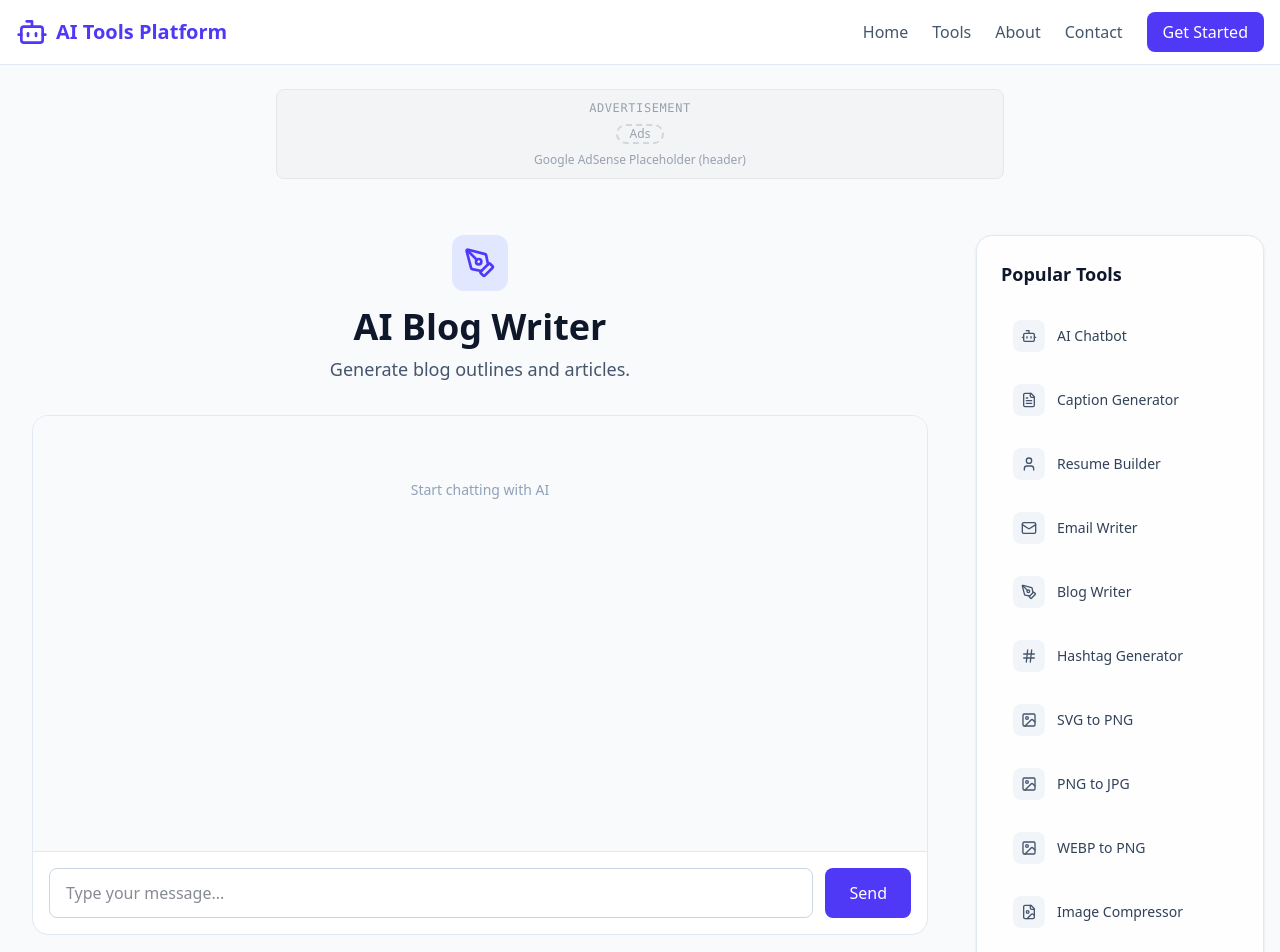
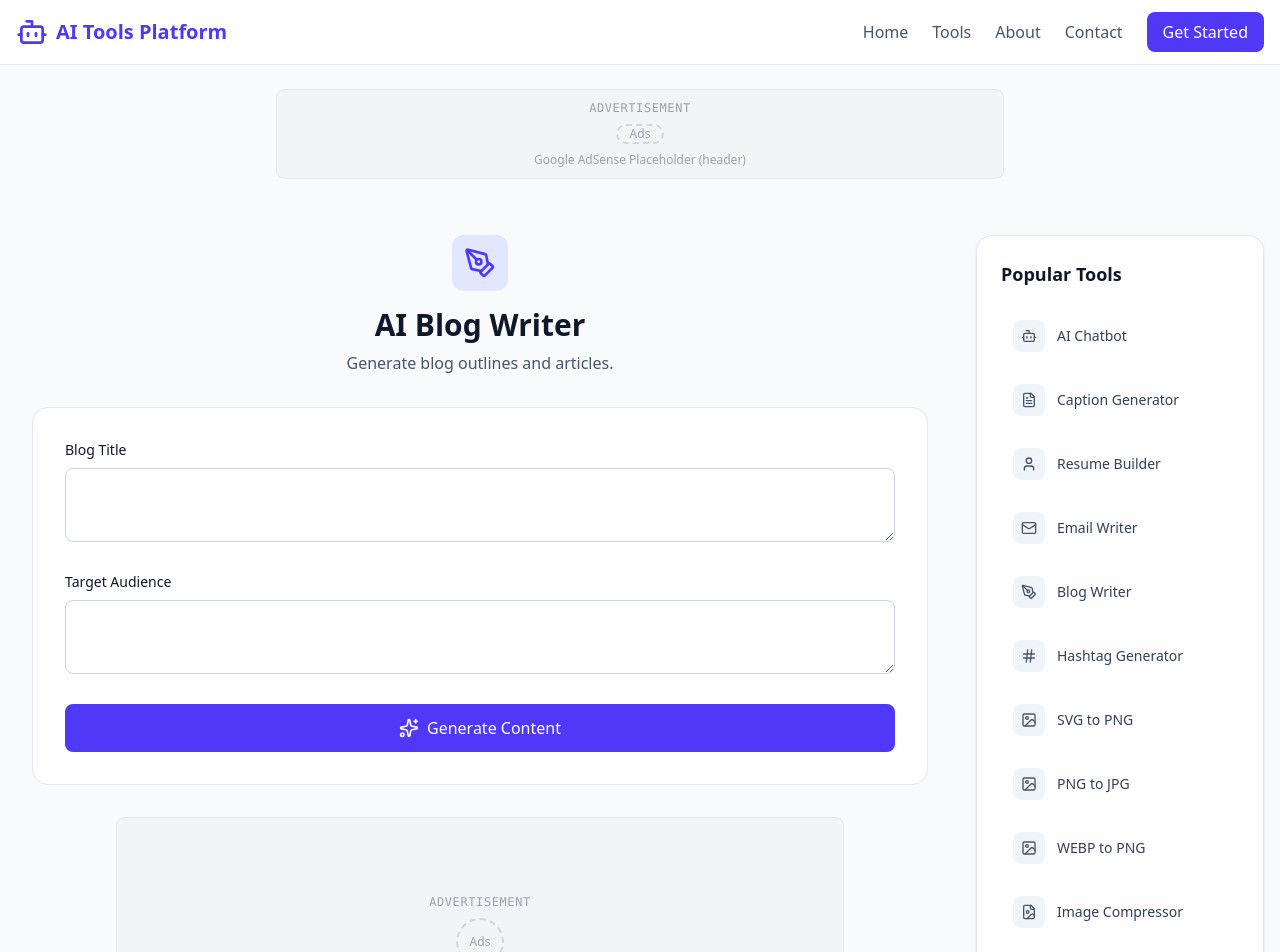
Before and after one commit to Prem87696/free-ai-tools, a React (Vite) app: page /tools/ai-blog-writer in a window 1280 px wide. Shown: the top 952 px of the page. Built offline with nearby package versions, Linux system fonts and the light colour scheme.

Commit message:
Update ToolPage.tsx

```diff
--- a/src/pages/ToolPage.tsx
+++ b/src/pages/ToolPage.tsx
@@ -17,7 +17,7 @@ import MergePdf from "../components/tools/MergePdf";
 import SplitPdf from "../components/tools/SplitPdf";
 import PdfToImage from "../components/tools/PdfToImage";
 
-import { Loader2, Copy, Check, AlertCircle } from "lucide-react";
+import { Loader2, Copy, Check, AlertCircle, Sparkles } from "lucide-react";
 
 export function ToolPage() {
 
@@ -29,6 +29,7 @@ const [messages, setMessages] = useState<
 { role:"user"|"ai", text:string }[]
 >([]);
 
+const [result,setResult] = useState("");
 const [isLoading,setIsLoading] = useState(false);
 const [error,setError] = useState("");
 const [copied,setCopied] = useState(false);
@@ -38,6 +39,7 @@ const chatRef = useRef<HTMLDivElement>(null);
 useEffect(()=>{
 setFormData({});
 setMessages([]);
+setResult("");
 setError("");
 },[toolId]);
 
@@ -90,14 +92,43 @@ setFormData(prev=>({
 }))
 }
 
-/* SUBMIT */
+/* GENERATOR SUBMIT */
 
-const handleSubmit = async(e:React.FormEvent)=>{
+const handleGeneratorSubmit = async(e:React.FormEvent)=>{
+
+e.preventDefault();
+
+setIsLoading(true);
+setError("");
+setResult("");
+
+try{
+
+let prompt = tool.promptTemplate;
+
+tool.inputs?.forEach((input)=>{
+prompt = prompt.replace(`{{${input.name}}}`,formData[input.name]||"")
+})
+
+const generatedText = await generateContent(prompt);
+
+setResult(generatedText);
+
+}catch(err:any){
+setError(err.message || "Something went wrong");
+}
+
+setIsLoading(false);
+
+}
+
+/* CHATBOT SUBMIT */
+
+const handleChatSubmit = async(e:React.FormEvent)=>{
 
 e.preventDefault()
 
-const userInput = formData[tool.inputs?.[0].name] || ""
-
+const userInput = formData["message"] || ""
 if(!userInput.trim()) return
 
 setMessages(prev=>[
@@ -106,34 +137,26 @@ setMessages(prev=>[
 ])
 
 setIsLoading(true)
-setError("")
 
 try{
 
-let prompt = tool.promptTemplate.replace(
-`{{${tool.inputs?.[0].name}}}`,
-userInput
-)
-
-const response = await generateContent(prompt)
+const response = await generateContent(userInput)
 
 setMessages(prev=>[
 ...prev,
 {role:"ai",text:response}
 ])
 
-}catch(err:any){
+}catch{
 
 setMessages(prev=>[
 ...prev,
 {role:"ai",text:"Error generating response"}
 ])
 
-setError(err.message || "Something went wrong")
-
 }
 
-setFormData({[tool.inputs?.[0].name]:""})
+setFormData({message:""})
 setIsLoading(false)
 
 }
@@ -146,20 +169,21 @@ setCopied(true)
 setTimeout(()=>setCopied(false),2000)
 }
 
-/* UI */
+/* ========================= */
+/* CHATBOT UI */
+/* ========================= */
+
+if(tool.id==="ai-chatbot"){
 
 return(
 
 <>
-
 <SEOHead
-title={`${tool.name} - Free AI Tool`}
+title={`${tool.name} - Free AI Chatbot`}
 description={tool.description}
 />
 
 <div className="max-w-4xl mx-auto">
-
-{/* HEADER */}
 
 <div className="text-center mb-8">
 
@@ -167,37 +191,25 @@ description={tool.description}
 <tool.icon className="w-8 h-8"/>
 </div>
 
-<h1 className="text-3xl md:text-4xl font-bold text-slate-900 mb-2">
-{tool.name}
-</h1>
+<h1 className="text-3xl font-bold text-slate-900">{tool.name}</h1>
 
-<p className="text-slate-600 text-lg max-w-2xl mx-auto">
-{tool.description}
-</p>
+<p className="text-slate-600 mt-2">{tool.description}</p>
 
 </div>
 
-{/* CHAT BOX */}
-
 <div className="bg-white rounded-2xl border border-slate-200 flex flex-col h-[520px] overflow-hidden">
 
-{/* MESSAGES */}
-
-<div
-ref={chatRef}
-className="flex-1 overflow-y-auto p-6 space-y-4 bg-slate-50"
->
+<div ref={chatRef} className="flex-1 overflow-y-auto p-6 space-y-4 bg-slate-50">
 
 {messages.length===0 &&(
-<div className="text-center text-slate-400 text-sm mt-10">
+<div className="text-center text-slate-400 text-sm">
 Start chatting with AI
 </div>
 )}
 
 {messages.map((msg,i)=>(
 
-<div
-key={i}
+<div key={i}
 className={`max-w-[75%] px-4 py-3 rounded-xl text-sm whitespace-pre-wrap ${
 msg.role==="user"
 ? "ml-auto bg-indigo-600 text-white"
@@ -207,83 +219,154 @@ msg.role==="user"
 
 {msg.text}
 
-<div className="flex justify-end mt-2">
-
 <button
 onClick={()=>copyToClipboard(msg.text)}
-className="text-xs text-slate-400 hover:text-indigo-600 flex items-center gap-1"
+className="text-xs text-slate-400 hover:text-indigo-600 flex items-center gap-1 mt-2"
 >
-
 {copied ? <Check size={14}/> : <Copy size={14}/>}
-{copied ? "Copied":"Copy"}
-
 </button>
-
-</div>
 
 </div>
 
 ))}
 
 {isLoading &&(
-
 <div className="flex items-center gap-2 text-slate-500 text-sm">
 <Loader2 className="w-4 h-4 animate-spin"/>
 AI is thinking...
 </div>
-
 )}
 
 </div>
 
-{/* INPUT */}
-
 <form
-onSubmit={handleSubmit}
+onSubmit={handleChatSubmit}
 className="border-t border-slate-200 p-4 flex gap-3"
 >
 
 <textarea
 rows={1}
 placeholder="Type your message..."
-value={formData[tool.inputs?.[0].name] || ""}
-onChange={(e)=>
-handleInputChange(tool.inputs?.[0].name,e.target.value)
-}
-onKeyDown={(e)=>{
-if(e.key==="Enter" && !e.shiftKey){
-e.preventDefault()
-handleSubmit(e as any)
-}
-}}
-className="flex-1 resize-none px-4 py-3 rounded-lg border border-slate-300 focus:ring-2 focus:ring-indigo-500"
+value={formData["message"] || ""}
+onChange={(e)=>handleInputChange("message",e.target.value)}
+className="flex-1 resize-none px-4 py-3 rounded-lg border border-slate-300"
 />
 
 <button
 type="submit"
-disabled={isLoading}
-className="bg-indigo-600 hover:bg-indigo-700 text-white px-6 rounded-lg font-medium flex items-center justify-center"
+className="bg-indigo-600 hover:bg-indigo-700 text-white px-6 rounded-lg"
 >
-
-{isLoading
-? <Loader2 className="w-5 h-5 animate-spin"/>
-: "Send"
-}
-
+Send
 </button>
 
 </form>
 
 </div>
 
-{error &&(
+</div>
 
-<div className="mt-4 bg-red-50 text-red-600 p-4 rounded-lg flex items-center gap-2 text-sm">
-<AlertCircle className="w-4 h-4"/>
-{error}
+</>
+
+)
+
+}
+
+/* ========================= */
+/* GENERATOR UI */
+/* ========================= */
+
+return(
+
+<>
+<SEOHead
+title={`${tool.name} - Free AI Tool`}
+description={tool.description}
+/>
+
+<div className="max-w-4xl mx-auto">
+
+<div className="text-center mb-8">
+
+<div className="inline-flex items-center justify-center p-3 bg-indigo-100 rounded-xl mb-4 text-indigo-600">
+<tool.icon className="w-8 h-8"/>
+</div>
+
+<h1 className="text-3xl font-bold text-slate-900">{tool.name}</h1>
+
+<p className="text-slate-600 mt-2">{tool.description}</p>
+
+</div>
+
+<div className="bg-white rounded-2xl border border-slate-200 p-8">
+
+<form onSubmit={handleGeneratorSubmit} className="space-y-6">
+
+{tool.inputs?.map((input)=>(
+
+<div key={input.name}>
+
+<label className="block text-sm font-medium mb-2">
+{input.label}
+</label>
+
+<textarea
+className="w-full px-4 py-3 border border-slate-300 rounded-lg"
+placeholder={input.placeholder}
+value={formData[input.name] || ""}
+onChange={(e)=>handleInputChange(input.name,e.target.value)}
+/>
+
+</div>
+
+))}
+
+<button
+type="submit"
+className="w-full bg-indigo-600 text-white py-3 rounded-lg flex items-center justify-center gap-2"
+>
+
+{isLoading ? (
+<>
+<Loader2 className="w-5 h-5 animate-spin"/>
+Generating...
+</>
+):(
+<>
+<Sparkles className="w-5 h-5"/>
+Generate Content
+</>
+)}
+
+</button>
+
+</form>
+
+{result &&(
+
+<div className="mt-6 bg-slate-50 border border-slate-200 p-6 rounded-xl">
+
+<div className="flex justify-between mb-3">
+
+<strong>Generated Result</strong>
+
+<button
+onClick={()=>copyToClipboard(result)}
+className="text-sm flex items-center gap-1"
+>
+{copied ? <Check size={16}/> : <Copy size={16}/>}
+</button>
+
+</div>
+
+<div className="whitespace-pre-wrap text-sm text-slate-700">
+{result}
+</div>
+
 </div>
 
 )}
+
+</div>
 
 <AdPlaceholder slot="content" className="mt-8"/>
 
```
